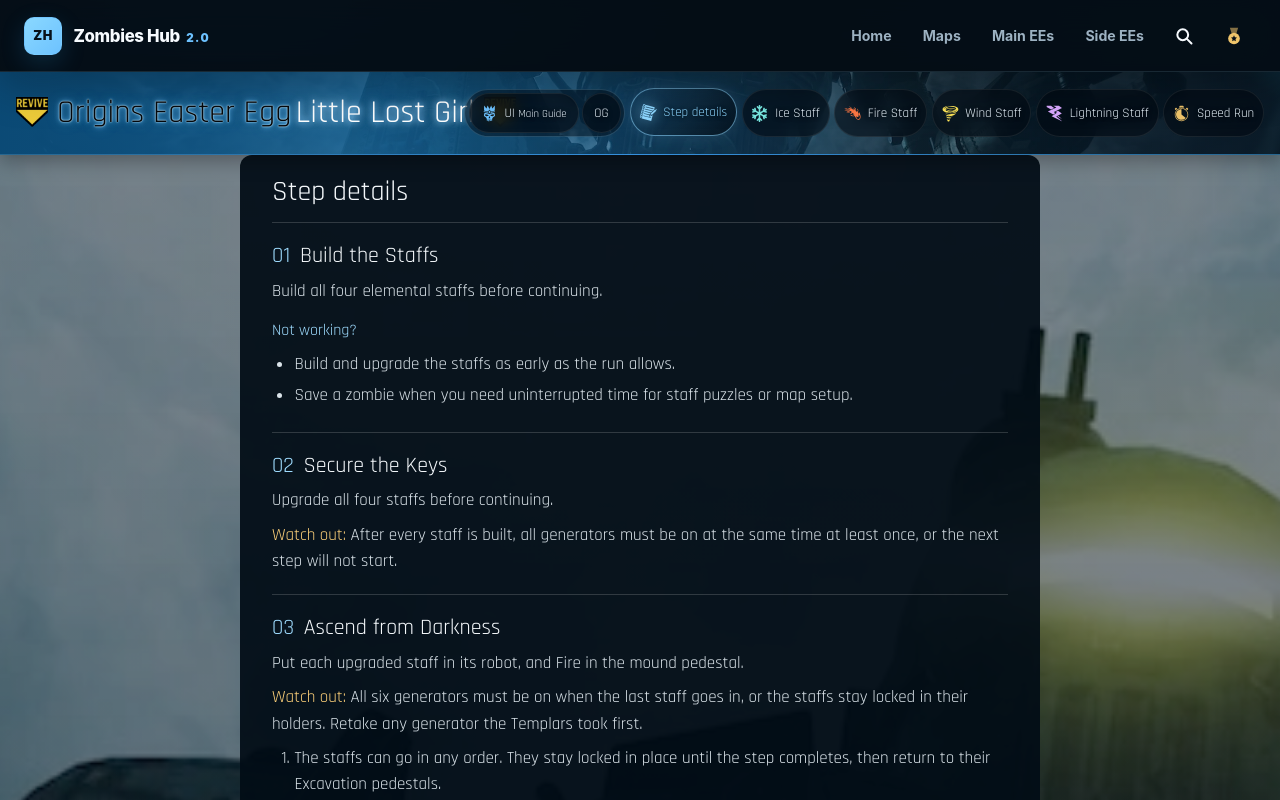
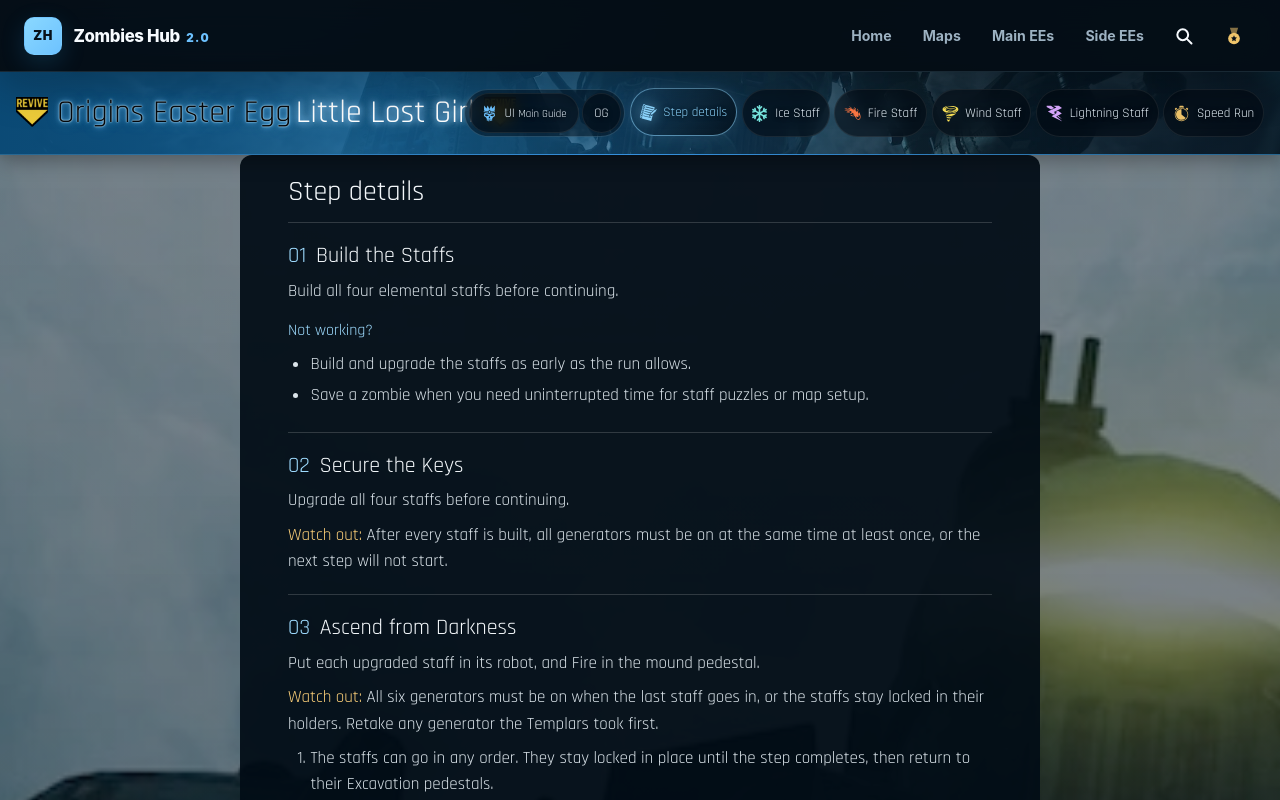
Before and after one commit to PHTMGatt/Zombies-Hub-2.0, a React (Vite) app: page /maps/origins/step-details in a window 1280 px wide. Shown: the top 800 px of the page. Built offline with nearby package versions, Linux system fonts and the light colour scheme.

Commit message:
style(guide): Step details links keep 44px targets, 16px gutter
Co-Authored-By: Claude Sonnet 5.5 <noreply@anthropic.com>

```diff
--- a/shared/guide/step-details.css
+++ b/shared/guide/step-details.css
@@ -19,3 +19,9 @@
 .step-details__back a { display: inline-flex; align-items: center; min-height: 44px; color: var(--flat-accent, #8fd8ff); font-weight: 600; text-decoration: none; }
 .step-details__back a:hover { text-decoration: underline; }
 .step-details__back a:focus-visible { outline: 2px solid currentColor; outline-offset: 2px; }
+/* Links inside a step section (bow routes, videos) keep a 44px tap target. */
+.step-details__ref a, .step-details__video a { display: inline-flex; align-items: center; min-height: 44px; margin-right: 1rem; color: var(--flat-accent); font-weight: 600; text-decoration: none; }
+.step-details__ref a:hover, .step-details__video a:hover { text-decoration: underline; }
+.step-details__ref a:focus-visible, .step-details__video a:focus-visible { outline: 2px solid currentColor; outline-offset: 2px; }
+/* 16px side gutter on phones, even where the map's page shell has none. */
+.step-details { box-sizing: border-box; padding-inline: 1rem; }
```
